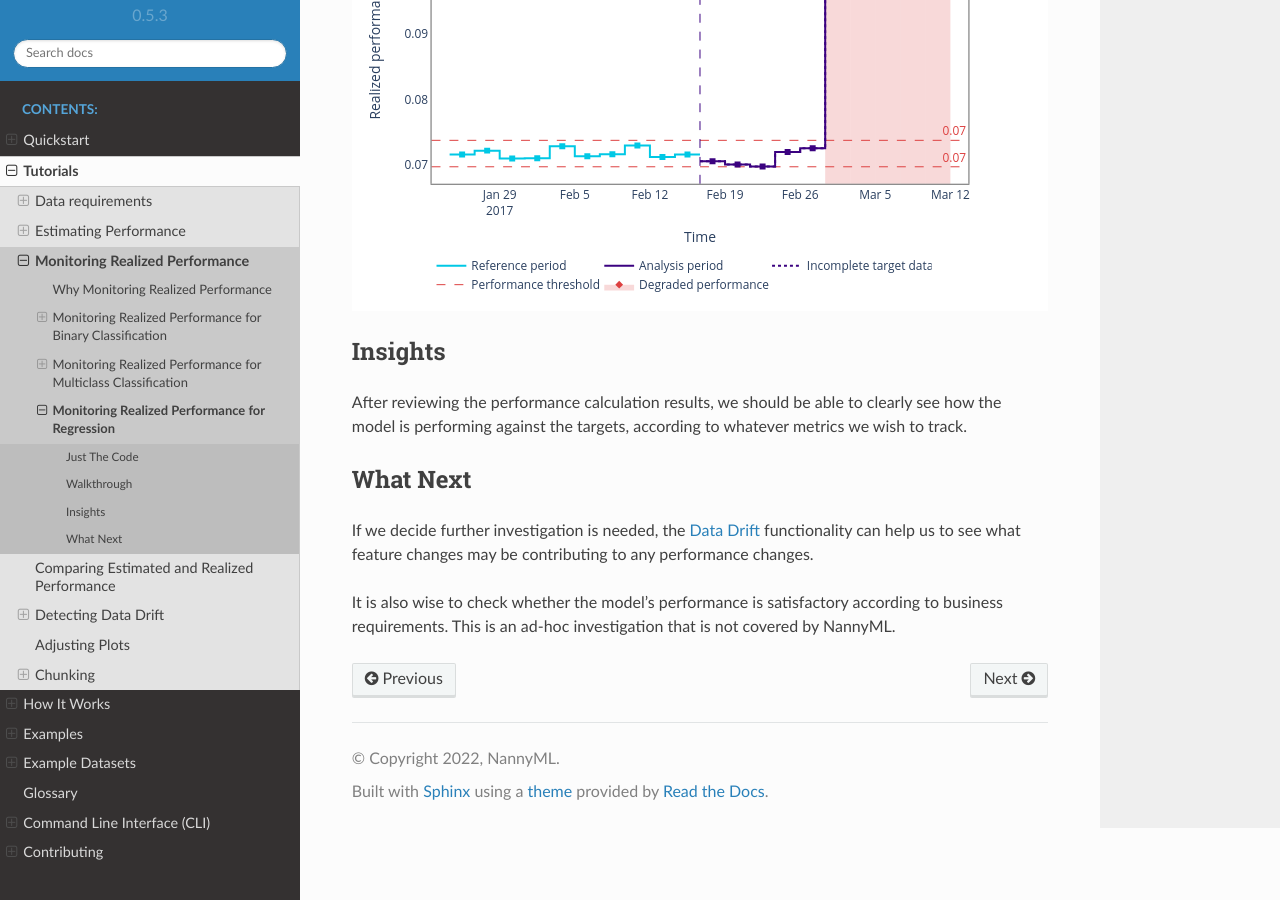
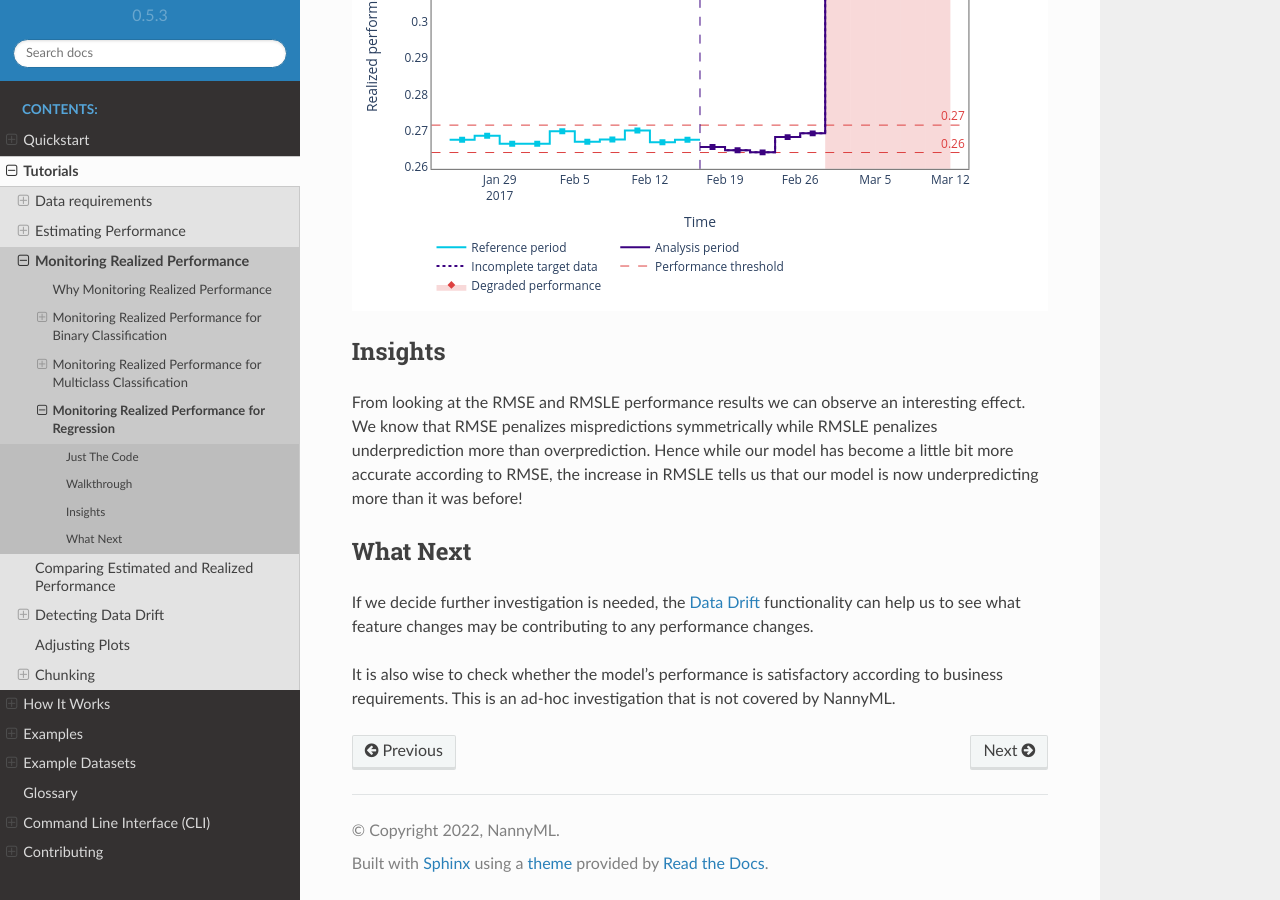
Before and after one commit to NannyML/nannyml, a Sphinx documentation site: the page built from docs/tutorials/performance_calculation/regression_performance_calculation.rst, in a window 1280 px wide and 900 px high, scrolled down 3635 px. Built offline with Sphinx 7.4.7 and the Read the Docs theme 2.0.0, drawn with Linux system fonts in a browser that asks for light colours; pages that are not in the unit, such as notebooks, are missing from menus; some of the changed text lies outside the part shown.

Commit message:
[skip ci] updating regression docs, wip2

```diff
--- a/docs/tutorials/detecting_data_drift/model_outputs/drift_detection_for_binary_classification_model_outputs.rst
+++ b/docs/tutorials/detecting_data_drift/model_outputs/drift_detection_for_binary_classification_model_outputs.rst
@@ -170,7 +170,7 @@
 
 
 Insights
------------------------
+--------
 
 Looking at the results we can see that we have a false alert on the first chunk of the analysis data. This is similar
 to the ``tenure`` variable in the :ref:`univariate drift results<univariate_drift_detection_tenure>`, where there is also
--- a/docs/tutorials/performance_calculation/regression_performance_calculation.rst
+++ b/docs/tutorials/performance_calculation/regression_performance_calculation.rst
@@ -34,7 +34,7 @@ Just The Code
 
     >>> display(results.data.head(3))
 
-    >>> for metric in calc.metrics:
+    >>> for metric in ["rmse", "rmsle"]:
     ...     figure = results.plot(kind='performance', plot_reference=True, metric=metric)
     ...     figure.show()
 
@@ -48,7 +48,7 @@ For simplicity the guide is based on a synthetic dataset where the monitored mod
 You can :ref:`learn more about this dataset<dataset-synthetic-regression>`.
 
 In order to monitor a model, NannyML needs to learn about it from a reference dataset. Then it can monitor the data that is subject to actual analysis, provided as the analysis dataset.
-You can read more about this in our section on :ref:`data periods<data-drift-periods>`
+You can read more about this in our section on :ref:`data periods<data-drift-periods>`.
 
 The ``analysis_targets`` dataframe contains the target results of the analysis period. This is kept separate in the synthetic data because it is
 not used during :ref:`performance estimation.<performance-estimation>`.
@@ -139,34 +139,35 @@ calculated metric. When taking ``roc_auc`` as an example:
    Crossing them will raise an alert that there is a significant
    metric change. The thresholds are calculated based on the realized performance of chunks in the ``reference`` period.
    The thresholds are 3 standard deviations away from the mean performance calculated on ``reference`` chunks.
+   They are calculated during ``fit`` phase.
  - ``<metric>_alert`` - A flag indicating potentially significant performance change. ``True`` if realized performance
-   crosses
-   upper or lower threshold.
+   crosses upper or lower threshold.
 
 The results can be plotted for visual inspection:
 
 .. code-block:: python
 
-    >>> for metric in calc.metrics:
+    >>> for metric in ["rmse", "rmsle"]:
     ...     figure = results.plot(kind='performance', plot_reference=True, metric=metric)
     ...     figure.show()
 
 
-.. image:: /_static/tutorial-perf-guide-regression-mse.svg
+.. image:: /_static/tutorial-perf-guide-regression-rmse.svg
 
-.. image:: /_static/tutorial-perf-guide-regression-msle.svg
+.. image:: /_static/tutorial-perf-guide-regression-rmsle.svg
 
 
 Insights
-=======================
+========
 
-After reviewing the performance calculation results, we should be able to clearly see how the model is performing against
-the targets, according to whatever metrics we wish to track.
+From looking at the RMSE and RMSLE performance results we can observe an interesting effect. We know that RMSE penalizes
+mispredictions symmetrically while RMSLE penalizes underprediction more than overprediction. Hence while our model has become a little
+bit more accurate according to RMSE, the increase in RMSLE tells us that our model is now underpredicting more than it was before!
 
 
 
 What Next
-=======================
+=========
 
 If we decide further investigation is needed, the :ref:`Data Drift<data-drift>` functionality can help us to see
 what feature changes may be contributing to any performance changes.
```
Also changed, not shown: docs/tutorials/detecting_data_drift/model_targets/drift_detection_for_regression_model_targets.rst (+22 -12 lines), docs/tutorials/performance_estimation/regression_performance_estimation.rst (+4 -4 lines), docs/_static/tutorial-perf-guide-regression-rmse.svg, docs/_static/tutorial-perf-guide-regression-rmsle.svg, docs/example_notebooks/Tutorial - Model Targets.ipynb, docs/example_notebooks/Tutorial - Realized Performance.ipynb.
